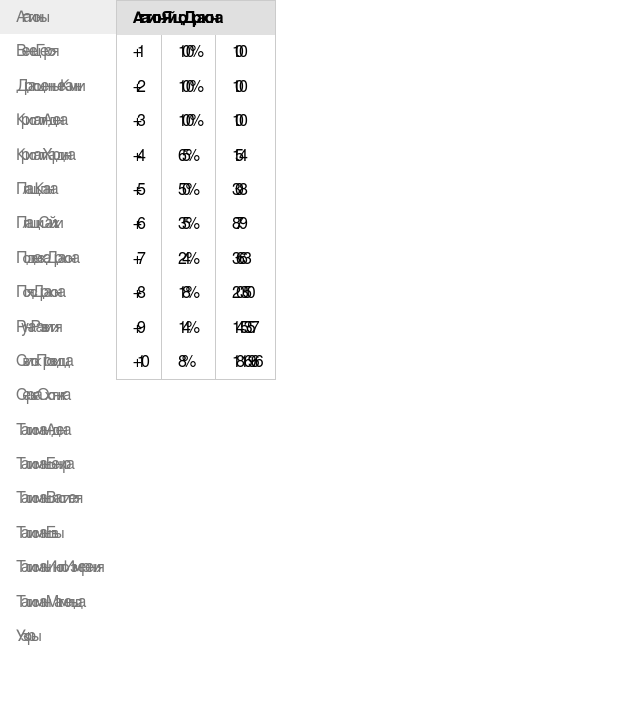
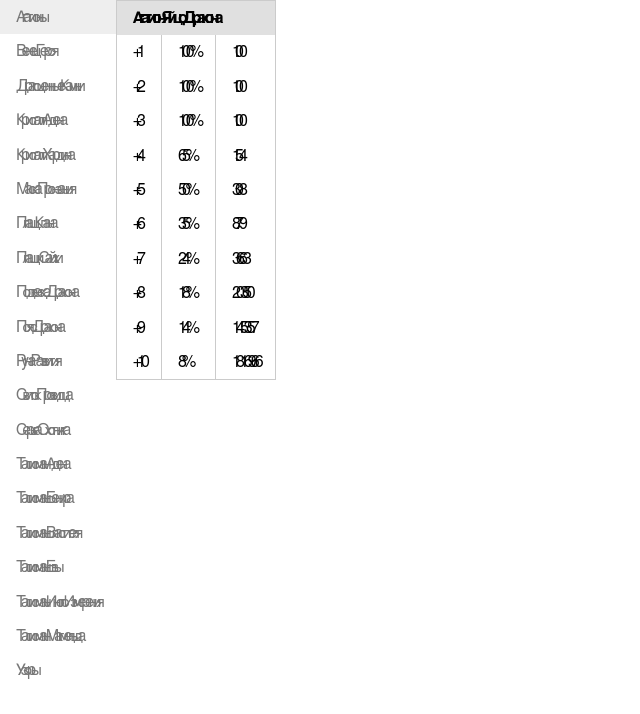
Before and after one commit to ValeriiVasin/l2-enchant-web, a React (Vite) app: page /agathions in a window 1280 px wide. Shown: the top 714 px of the page, without its empty margins (0-640 px from the left). Built offline with nearby package versions, Linux system fonts and the light colour scheme.

Commit message:
feat: piercing mask

```diff
--- /dev/null
+++ b/src/enchants/piercing-mask.ts
@@ -0,0 +1,14 @@
+import { RouterConfigItem } from '../types';
+
+export const piercingMask: RouterConfigItem = {
+  path: '/piercing-mask',
+  label: 'Маска Пронзания',
+  config: {
+    title: 'Маска Пронзания',
+    chances: [60, 50, 40, 35, 30, 28, 26, 24, 22, 20],
+    mode: 'destroy',
+    resultMode: 'items',
+    type: 'plus',
+    startIndex: 1,
+  },
+};
```
Also changed, not shown: src/router-config.tsx (+12 -10 lines).
